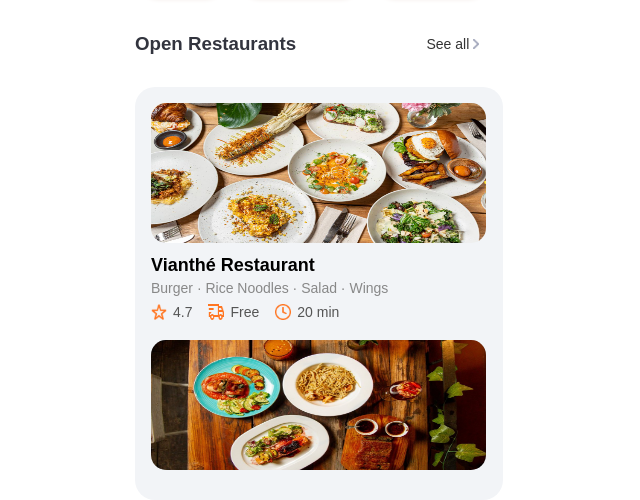
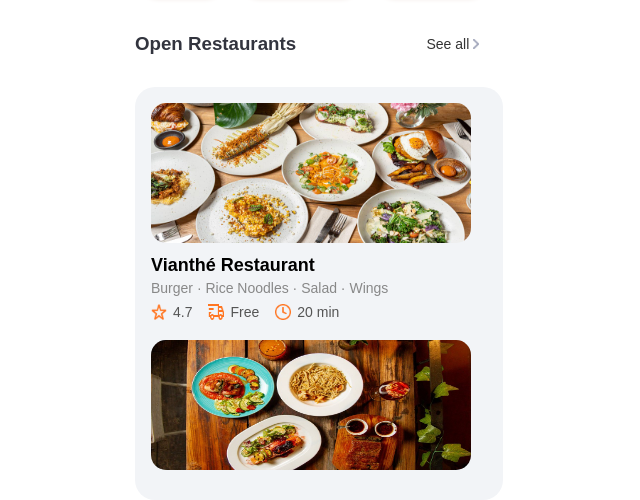
Before and after one commit to vivian-l-29/Prueba-Labs-2, a plain HTML site: page login/login.html in a window 1280 px wide. Shown: the part 301-801 px from the top of the page, without its empty margins (321-961 px from the left). Drawn offline with Linux system fonts and the light colour scheme.

Commit message:
Arreglos de diseño

```diff
--- a/login/login.css
+++ b/login/login.css
@@ -77,7 +77,7 @@ body{
 
 .imagen-restaurante .ok{
   height: 140px;
-  width: 335px;
+  width: 320px;
   border-radius: 15px;
   margin-bottom: 10px;
 }
@@ -172,7 +172,7 @@ body{
 .imagen-restaurante2  .os{
   background: #c4c4c4;
   height: 130px;
-  width: 335px;
+  width: 320px;
   border-radius: 15px;
   margin-bottom: 12px;
   margin-top: 20px;
```
